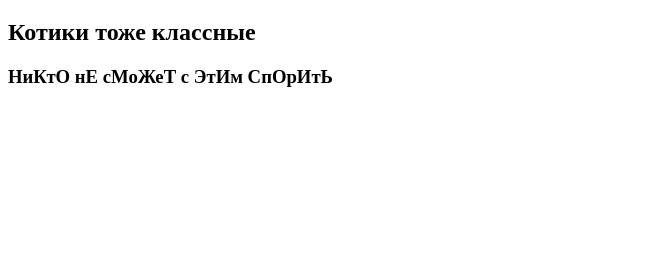
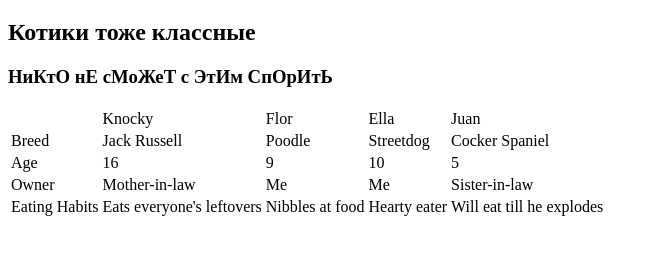
Before and after one commit to EBulatov/Project_1, a plain HTML site: page index.html in a window 1280 px wide. Shown: the part 61-316 px from the top of the page, without its empty margins (0-657 px from the left). Drawn offline with Linux system fonts and the light colour scheme.

Commit message:
Update index.html

```diff
--- a/index.html
+++ b/index.html
@@ -13,6 +13,43 @@
        <h2>Котики тоже классные</h2>
      </main>
     <h3>НиКтО нЕ сМоЖеТ с ЭтИм СпОрИтЬ</h3>
+    <table>
+  <tr>
+    <td>&nbsp;</td>
+    <td>Knocky</td>
+    <td>Flor</td>
+    <td>Ella</td>
+    <td>Juan</td>
+  </tr>
+  <tr>
+    <td>Breed</td>
+    <td>Jack Russell</td>
+    <td>Poodle</td>
+    <td>Streetdog</td>
+    <td>Cocker Spaniel</td>
+  </tr>
+  <tr>
+    <td>Age</td>
+    <td>16</td>
+    <td>9</td>
+    <td>10</td>
+    <td>5</td>
+  </tr>
+  <tr>
+    <td>Owner</td>
+    <td>Mother-in-law</td>
+    <td>Me</td>
+    <td>Me</td>
+    <td>Sister-in-law</td>
+  </tr>
+  <tr>
+    <td>Eating Habits</td>
+    <td>Eats everyone's leftovers</td>
+    <td>Nibbles at food</td>
+    <td>Hearty eater</td>
+    <td>Will eat till he explodes</td>
+  </tr>
+</table>
      <footer>
 
      </footer>
```
